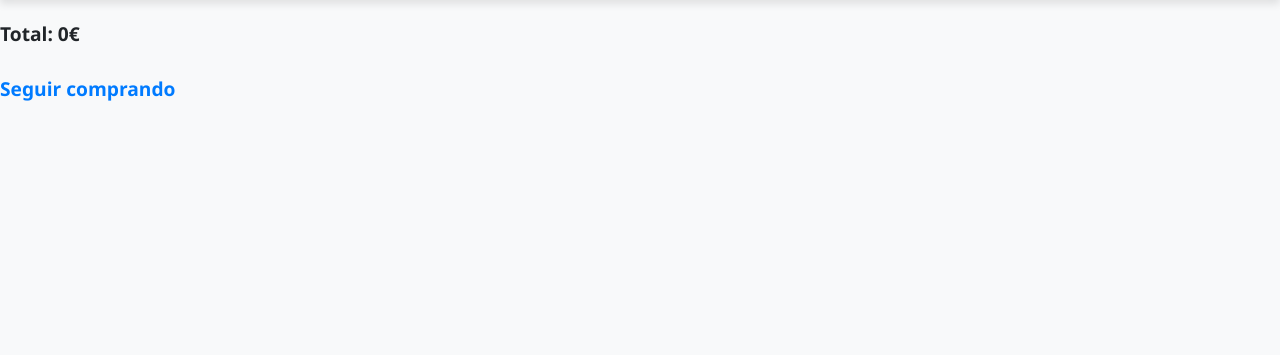
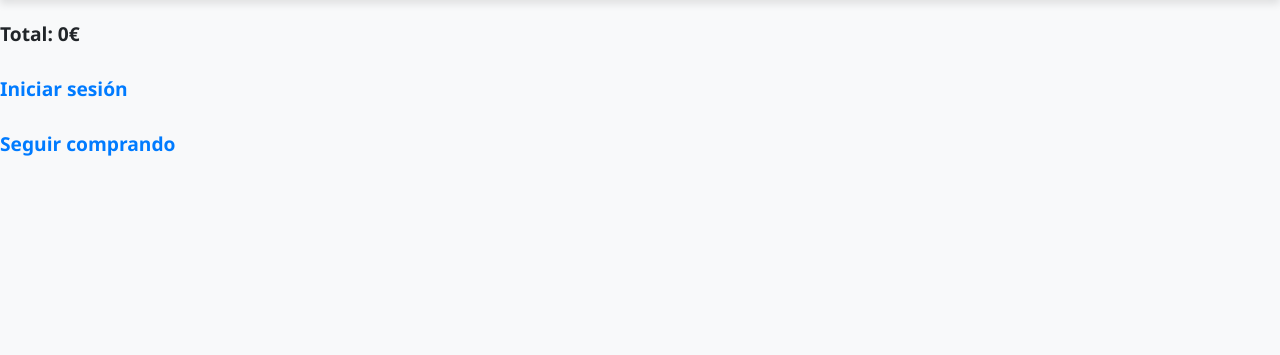
Before and after one commit to ECA-2-10/ecommerce-edb, a Django app: page /cart/view/ in a window 1280 px wide. Shown: the part 74-429 px from the top of the page. Run offline with Django 5.2, Linux system fonts and the light colour scheme.

Commit message:
add login on cart

```diff
--- a/cart/templates/cart/cart.html
+++ b/cart/templates/cart/cart.html
@@ -43,6 +43,9 @@
 
         <section id="cart-total">
             <p><strong>Total: {{ total }}€</strong></p>
+            {% if not user.is_authenticated %}
+                <p><a href="{% url 'login' %}"  class="link">Iniciar sesión</a></p>
+            {% endif %}
             <a href="/">Seguir comprando</a>
         </section>
     </main>
```
